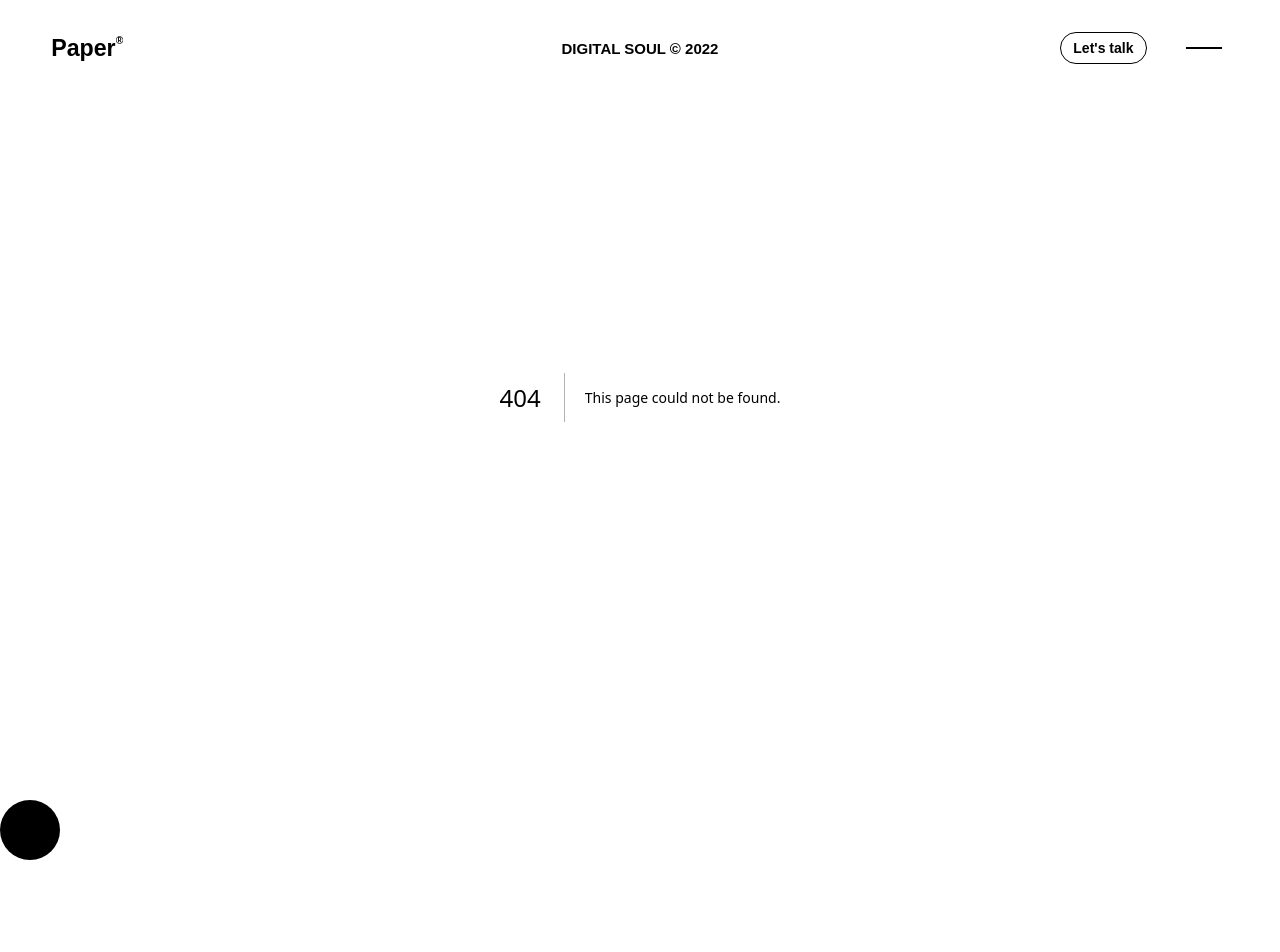
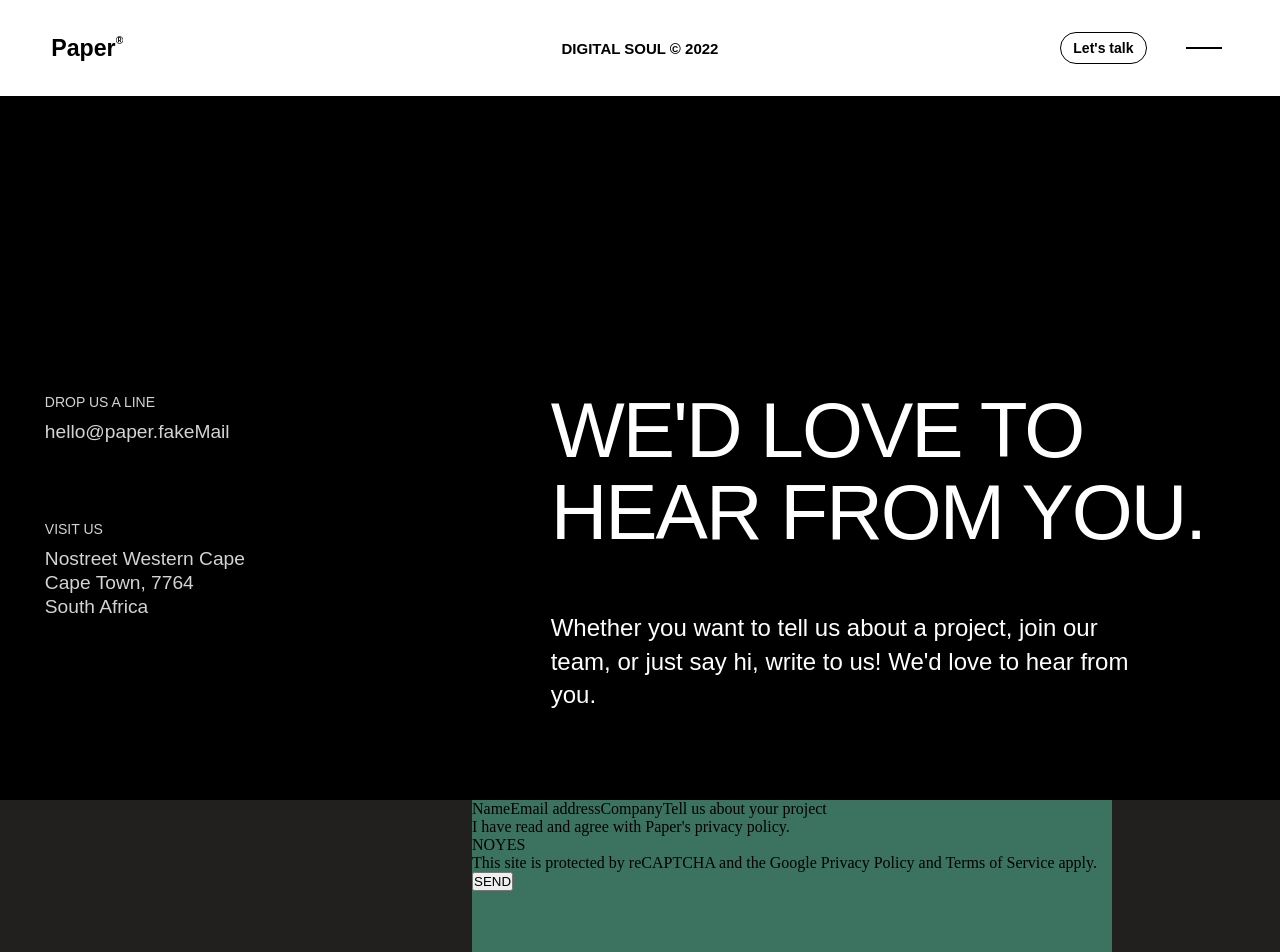
Before and after one commit to TiaanSM/paper-website, a Next.js app: page /contact in a window 1280 px wide. Before the commit this address had no page. Shown: the top 952 px of the page. Built offline with nearby package versions, Linux system fonts and the light colour scheme.

Commit message:
Added contact page and started styling.
Added contact page and started with basic styling and layout.

```diff
--- /dev/null
+++ b/app/contact/page.jsx
@@ -0,0 +1,56 @@
+"use client"
+import styles from './page.module.css';
+
+export default function Work() {
+
+  return (
+    <main className={styles.main}>
+
+        <header className={styles.header}>
+            <div className={styles.infoContainer}>
+                <span className={styles.label}>DROP US A LINE</span>
+                <span className={styles.email}>hello@paper.fakeMail</span>
+
+                <span className={styles.label}>VISIT US</span>
+                <span className={styles.address}>Nostreet Western Cape<br/>Cape Town, 7764<br/>South Africa</span>
+            </div>
+            <div className={styles.textContainer}>
+                <h1 className={styles.title}>WE'D LOVE TO HEAR FROM YOU.</h1>
+                <p className={styles.desc}>Whether you want to tell us about a project, join our team, or just say hi, write to us!
+                    We'd love to hear from you.
+                </p>
+            </div>
+        </header>
+
+        <section className={styles.section}>
+            <form className={styles.form}>
+                <div>
+                    <span>Name</span>
+                    <span>Email address</span>
+                    <span>Company</span>
+                    <span>Tell us about your project</span>
+                </div>
+                <div>
+                    <span>I have read and agree with Paper's privacy policy.</span>
+                    <div>
+                        <span>NO</span>
+                        <span>YES</span>
+                    </div>
+                </div>
+                <div>
+                    <p>This site is protected by reCAPTCHA
+                        and the Google Privacy Policy and
+                        Terms of Service apply.
+                    </p>
+                    <button>SEND</button>
+                </div>
+            </form>
+        </section>
+
+        <aside>
+            <span>FOLLOW US</span>
+        </aside>
+
+    </main>
+  )
+}
--- /dev/null
+++ b/app/contact/page.module.css
@@ -0,0 +1,87 @@
+.main {
+    width: 100vw;
+    display: flex;
+    justify-content: center;
+    align-items: center;
+    flex-direction: column;
+    background-color: black;
+}
+
+.header {
+    width: calc(100vw - 5.6rem);
+    height: 52vh;
+    display: flex;
+    margin-top: 48vh;
+}
+
+.infoContainer {
+    width: 42.5%;
+    height: 100%;
+    display: flex;
+    justify-content: flex-start;
+    align-items: flex-start;
+    flex-direction: column;
+}
+
+.label {
+    font-family: sans-serif;
+    color: lightgray;
+    font-size: 14px;
+    padding-bottom: 0.65rem;
+}
+.label:nth-child(1) {
+    padding-top: 0.6rem;
+}
+
+.email, .address {
+    color: lightgray;
+    font-family: sans-serif;
+    font-size: 1.2rem;
+    font-weight: 300;
+    line-height: 1.5rem;
+}
+
+.email {
+    padding-bottom: 4.8rem;
+}
+
+.textContainer {
+    width: 57.5%;
+    height: 100%;
+}
+
+.title {
+    font-size: 4.9rem;
+    font-family: sans-serif;
+    font-weight: 300;
+    line-height: 5.1rem;
+    overflow: hidden;
+    color: white;
+    letter-spacing: -2px;
+    padding-top: 0.4rem;
+}
+
+.desc {
+    color: white;
+    font-family: sans-serif;
+    font-size: 1.5rem;
+    width: 85%;
+    padding-top: 3.6rem;
+    line-height: 2.1rem;
+}
+
+
+.section {
+    width: 100vw;
+    height: 100vh;
+    position: relative;
+    background-color: rgb(34, 31, 31);
+}
+
+.form {
+    width: 50vw;
+    height: 80%;
+    background-color: rgb(60, 114, 96);
+    position: absolute;
+    right: 10.5rem;
+}
```
